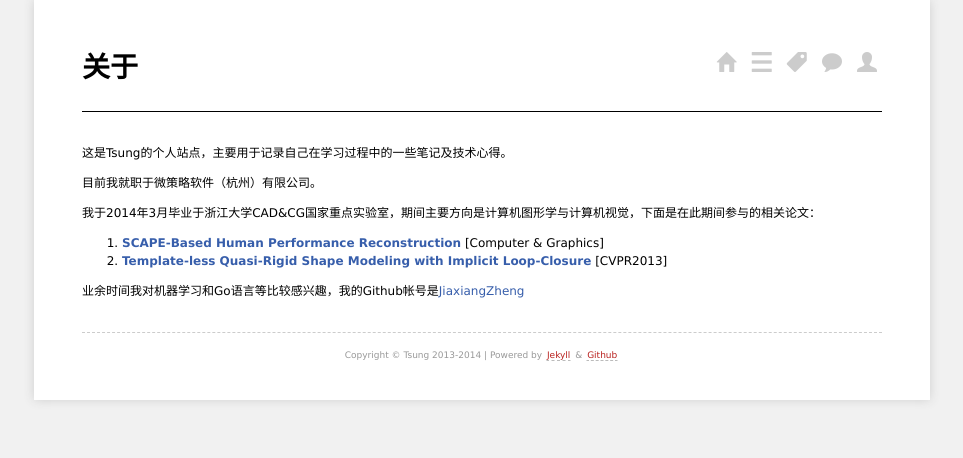
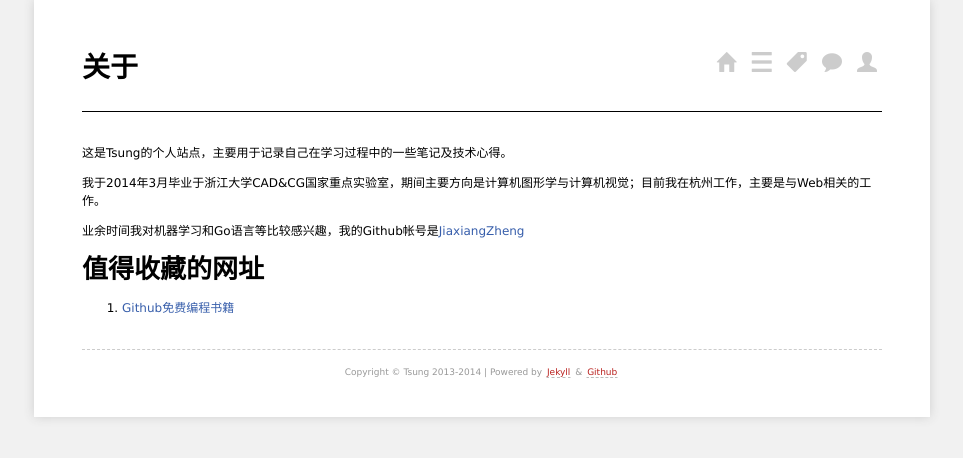
Before and after one commit to JiaxiangZheng/octman, a Jekyll site: the page built from about/index.md, in a window 1280 px wide. Shown: the top 458 px of the page, without its empty margins (158-1121 px from the left). Built offline with Jekyll 4.4.1, drawn with Linux system fonts in a browser that asks for light colours.

Commit message:
modify about page

```diff
--- a/about/index.md
+++ b/about/index.md
@@ -5,11 +5,11 @@ layout: page
 
 这是Tsung的个人站点，主要用于记录自己在学习过程中的一些笔记及技术心得。
 
-目前我就职于微策略软件（杭州）有限公司。
-
-我于2014年3月毕业于浙江大学CAD&CG国家重点实验室，期间主要方向是计算机图形学与计算机视觉，下面是在此期间参与的相关论文：
-
-1. [**SCAPE-Based Human Performance Reconstruction**](http://www.sciencedirect.com/science/article/pii/S0097849313001647) [Computer & Graphics]
-2. [**Template-less Quasi-Rigid Shape Modeling with Implicit Loop-Closure**](http://dl.acm.org/citation.cfm?id=2516165) [CVPR2013]
+我于2014年3月毕业于浙江大学CAD&CG国家重点实验室，期间主要方向是计算机图形学与计算机视觉；目前我在杭州工作，主要是与Web相关的工作。
 
 业余时间我对机器学习和Go语言等比较感兴趣，我的Github帐号是[JiaxiangZheng](https://github.com/JiaxiangZheng)
+
+
+## 值得收藏的网址
+
+1. [Github免费编程书籍](https://github.com/vhf/free-programming-books)
```
